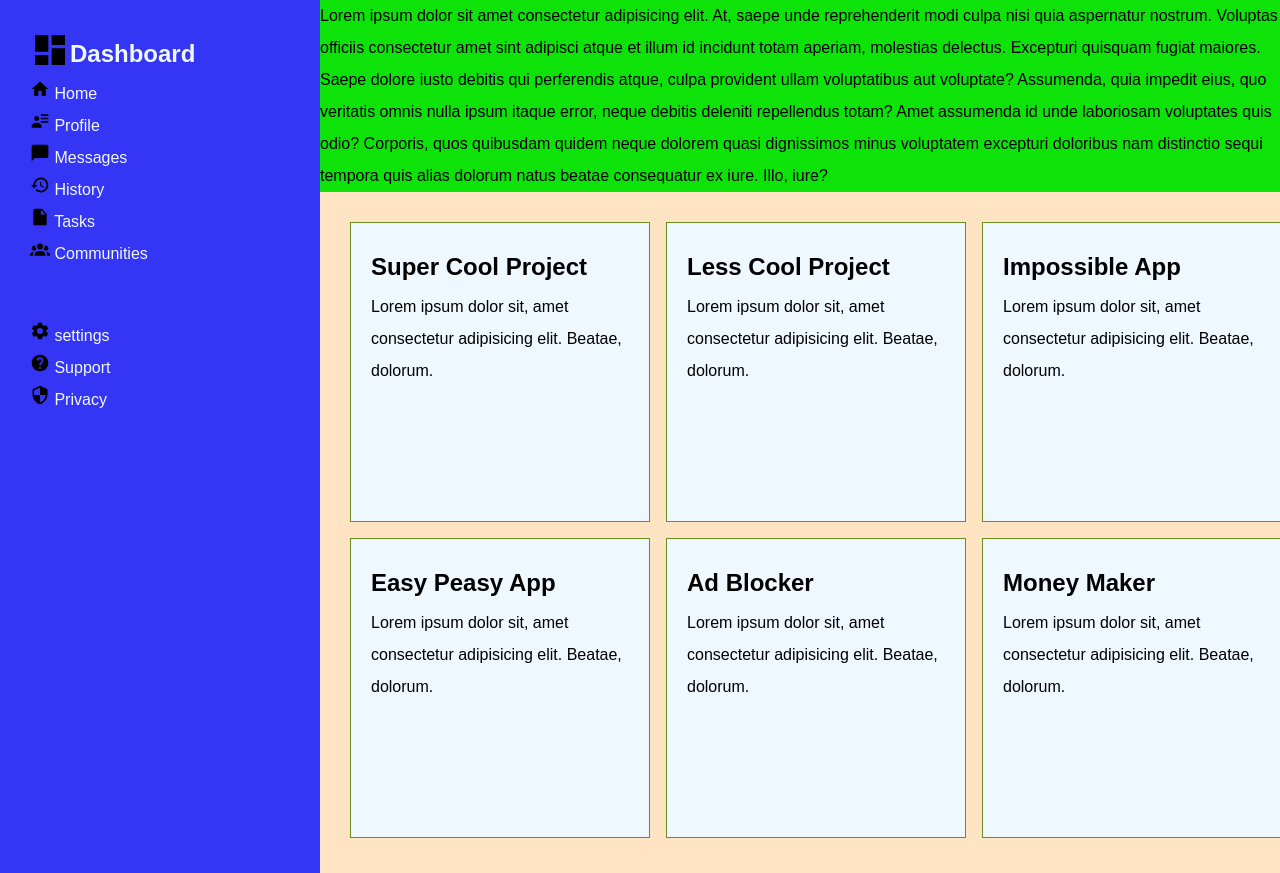
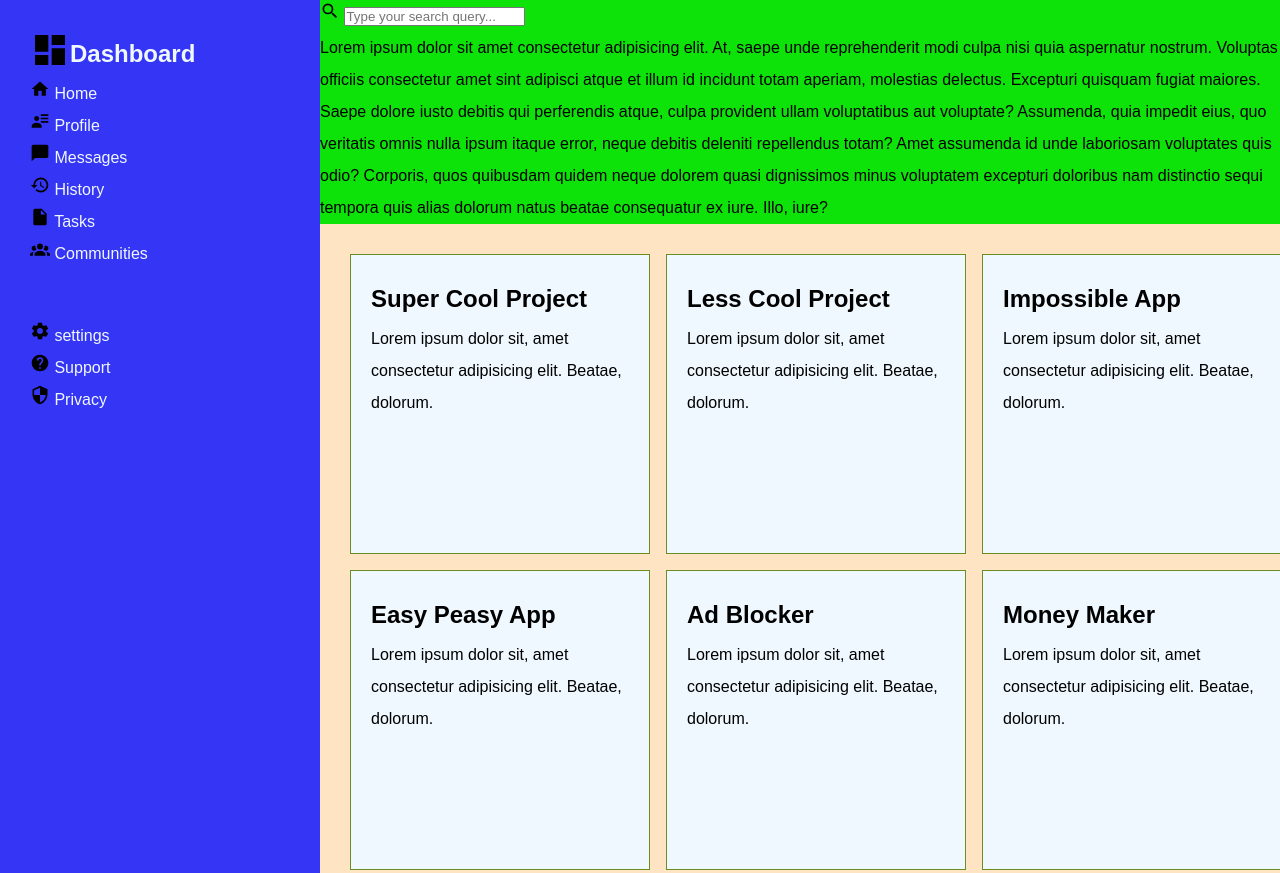
Before and after one commit to Faustin-king/Admin-Dashboard, a plain HTML site: page index.html in a window 1280 px wide. Shown: the top 873 px of the page. Drawn offline with Linux system fonts and the light colour scheme.

Commit message:
Update file

```diff
--- a/Css/styles.css
+++ b/Css/styles.css
@@ -32,6 +32,10 @@ aside {
 
 #sidebar-container .home svg,
 #sidebar-container .setting svg {
+    width: 20px;
+    height: 20px;
+}
+header svg {
     width: 20px;
     height: 20px;
 }
--- a/index.html
+++ b/index.html
@@ -33,6 +33,10 @@
     </div>
    </aside>
    <header>
+        <form action="/search" method="get">
+            <label for="search"><svg xmlns="http://www.w3.org/2000/svg" viewBox="0 0 24 24"><title>magnify</title><path d="M9.5,3A6.5,6.5 0 0,1 16,9.5C16,11.11 15.41,12.59 14.44,13.73L14.71,14H15.5L20.5,19L19,20.5L14,15.5V14.71L13.73,14.44C12.59,15.41 11.11,16 9.5,16A6.5,6.5 0 0,1 3,9.5A6.5,6.5 0 0,1 9.5,3M9.5,5C7,5 5,7 5,9.5C5,12 7,14 9.5,14C12,14 14,12 14,9.5C14,7 12,5 9.5,5Z" /></svg></label>
+            <input type="text" id="search" name="q" placeholder="Type your search query...">
+        </form>
     <p>Lorem ipsum dolor sit amet consectetur adipisicing elit. At, saepe unde reprehenderit modi culpa nisi quia aspernatur nostrum. Voluptas officiis consectetur amet sint adipisci atque et illum id incidunt totam aperiam, molestias delectus. Excepturi quisquam fugiat maiores. Saepe dolore iusto debitis qui perferendis atque, culpa provident ullam voluptatibus aut voluptate? Assumenda, quia impedit eius, quo veritatis omnis nulla ipsum itaque error, neque debitis deleniti repellendus totam? Amet assumenda id unde laboriosam voluptates quis odio? Corporis, quos quibusdam quidem neque dolorem quasi dignissimos minus voluptatem excepturi doloribus nam distinctio sequi tempora quis alias dolorum natus beatae consequatur ex iure. Illo, iure?</p>
    </header>
    <main>
```
